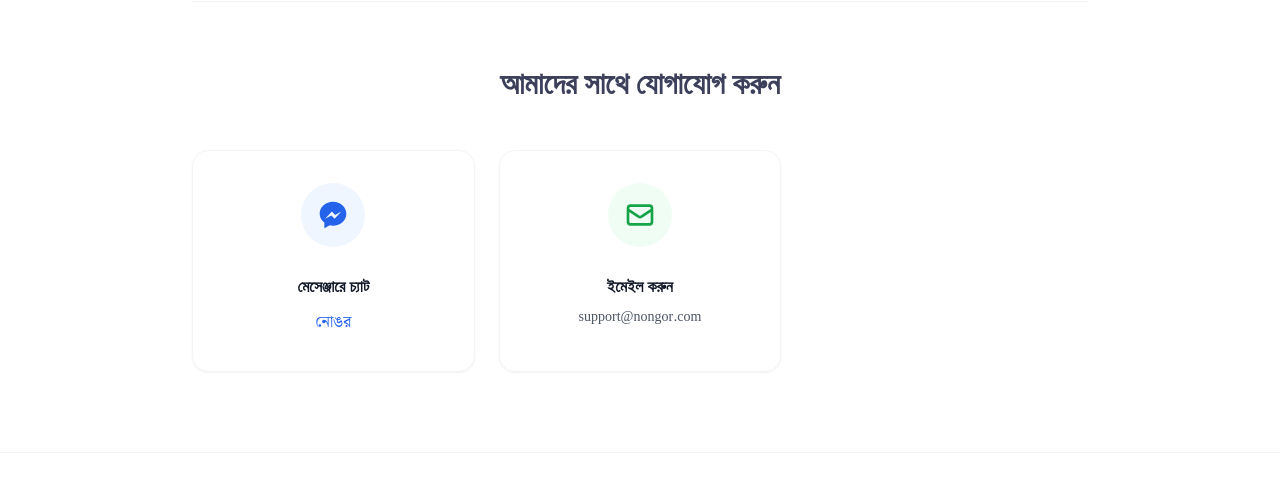
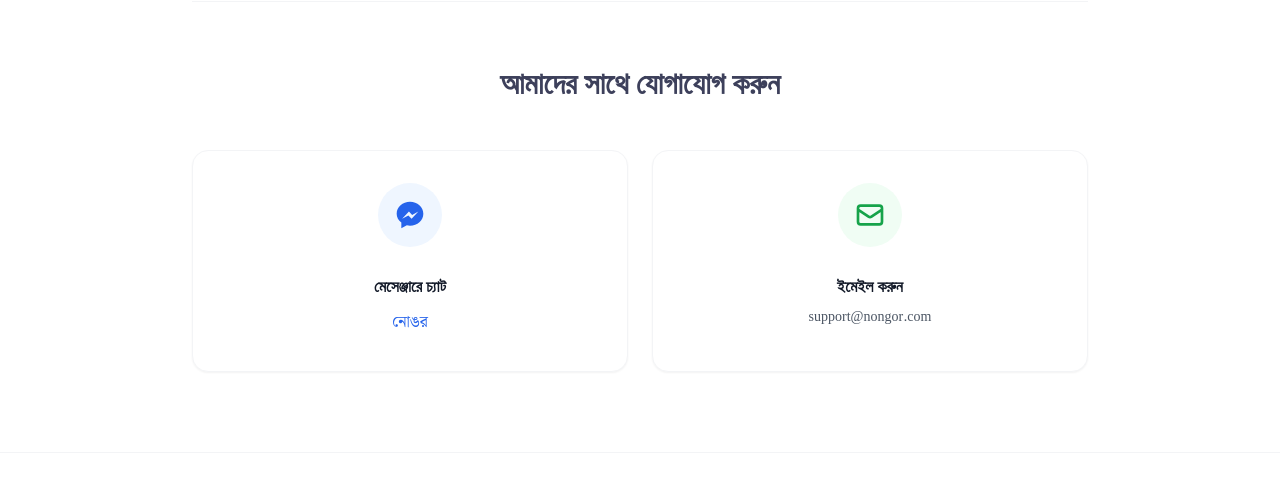
Before and after one commit to kazisalman21/nongor-brand, a website: page privacy-policy.html in a window 1280 px wide. Shown: the part 1451-1946 px from the top of the page. Drawn offline with nearby package versions, Linux system fonts and the light colour scheme; a web font is replaced by a local one.

Commit message:
Fix contact section alignment on policy pages

```diff
--- a/privacy-policy.html
+++ b/privacy-policy.html
@@ -231,7 +231,7 @@
                         </h3>
                     </div>
 
-                    <div class="grid md:grid-cols-3 gap-6">
+                    <div class="grid md:grid-cols-2 gap-6 max-w-4xl mx-auto">
 
 
                         <!-- Messenger -->
```
Also changed, not shown: return-policy.html (+1 -1 lines), terms.html (+1 -1 lines).
